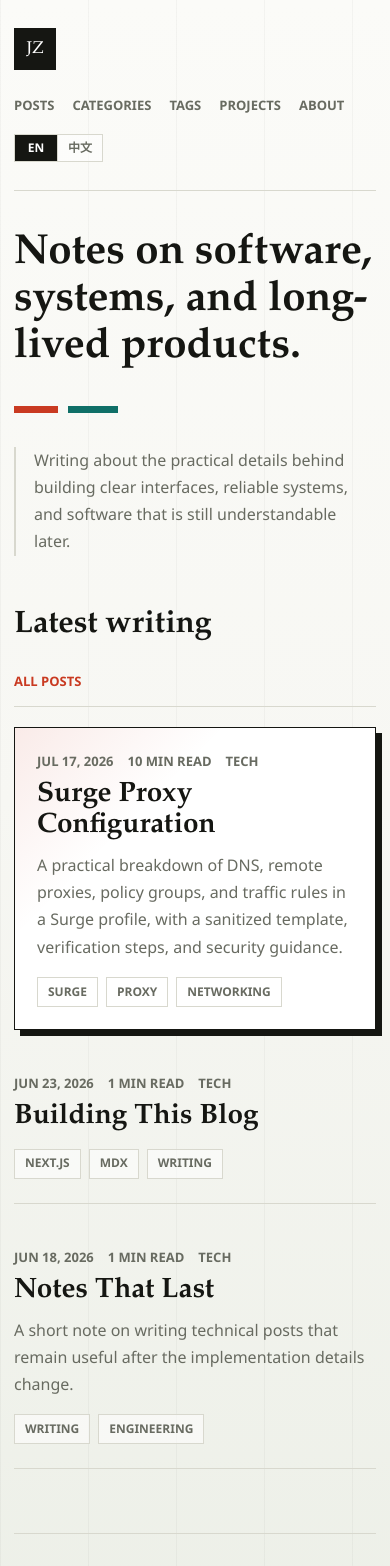
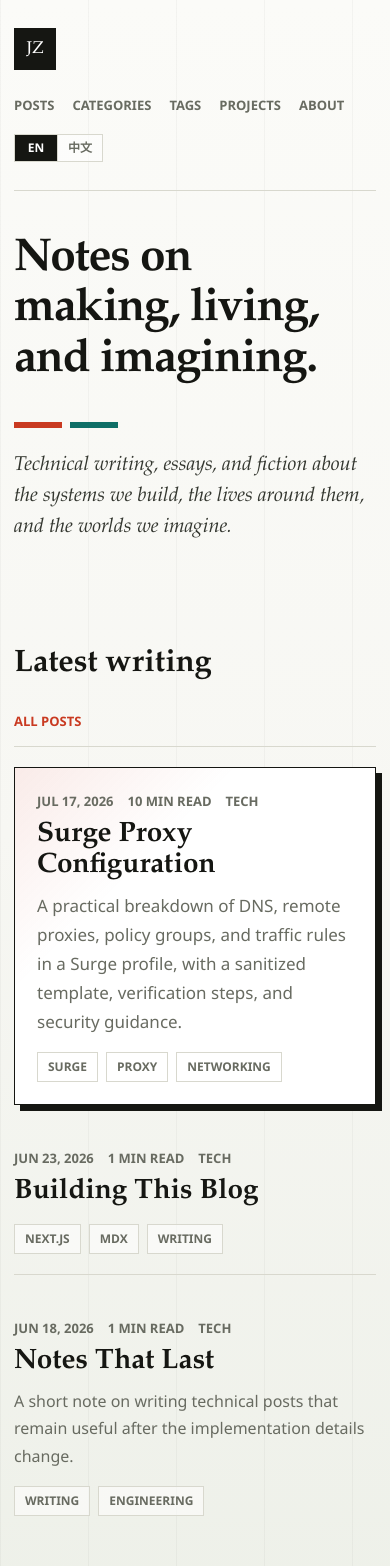
Before and after one commit to zhajunyu/blog, a Next.js app: page /en in a window 390 px wide. Shown: the top 1566 px of the page. Built offline with nearby package versions, Linux system fonts and the light colour scheme; no server answers.

Commit message:
feat: redesign homepage masthead

```diff
--- a/src/app/[locale]/page.tsx
+++ b/src/app/[locale]/page.tsx
@@ -46,23 +46,26 @@ export default async function HomePage({ params }: HomePageProps) {
   const latestPosts = posts.slice(0, 3);
 
   return (
-    <div className="home-grid">
+    <div className="home-layout">
       <section className="hero-panel" aria-labelledby="home-title">
         <h1 id="home-title" className="page-title">
           {dictionary.home.title}
         </h1>
-        <div className="hero-rule" aria-hidden="true" />
-        <p className="hero-note">{dictionary.home.note}</p>
+        <div className="hero-masthead-rule" aria-hidden="true">
+          <span className="hero-masthead-accent" />
+          <span className="hero-masthead-secondary" />
+        </div>
+        <p className="hero-deck">{dictionary.home.note}</p>
       </section>
 
-      <section aria-labelledby="latest-writing">
+      <section className="latest-writing" aria-labelledby="latest-writing">
         <div className="section-heading">
           <h2 id="latest-writing">{dictionary.home.latest}</h2>
           <Link href={localizedPath(rawLocale, "/posts")}>
             {dictionary.home.allPosts}
           </Link>
         </div>
-        <div className="post-list">
+        <div className="home-post-list">
           {latestPosts.map((post, index) => (
             <PostCard
               key={post.slug}
--- a/src/app/globals.css
+++ b/src/app/globals.css
@@ -228,32 +228,87 @@ a:hover {
   font-size: 19px;
 }
 
-.home-grid {
+.home-layout {
   display: grid;
-  grid-template-columns: minmax(0, 0.9fr) minmax(320px, 1.1fr);
-  gap: 72px;
-  align-items: start;
+  gap: 60px;
 }
 
 .hero-panel {
-  position: sticky;
-  top: 28px;
+  position: static;
+  top: auto;
+  display: block;
+  grid-template-columns: none;
+  gap: normal;
+  align-items: normal;
+  padding: 12px 0 68px;
+  border-bottom: 0;
 }
 
-.hero-rule {
-  width: 104px;
-  height: 7px;
-  margin: 34px 0;
-  background:
-    linear-gradient(90deg, var(--color-accent) 0 42%, transparent 42% 52%, var(--color-secondary) 52% 100%);
+.hero-panel .page-title {
+  max-width: 1080px;
+  font-size: clamp(64px, 6.6vw, 86px);
+  line-height: 1.08;
+  letter-spacing: -0.025em;
+  text-wrap: balance;
 }
 
-.hero-note {
-  max-width: 420px;
+:lang(zh) .hero-panel .page-title {
+  max-width: 980px;
+  font-size: clamp(60px, 5.8vw, 76px);
+  line-height: 1.12;
+  letter-spacing: -0.04em;
+}
+
+.hero-masthead-rule {
+  display: grid;
+  width: max-content;
+  grid-template-columns: 88px 88px;
+  gap: 12px;
+  align-items: center;
+  margin: 54px 0 28px;
+}
+
+.hero-masthead-accent,
+.hero-masthead-secondary {
+  height: 7px;
+}
+
+.hero-masthead-accent {
+  background: var(--color-accent);
+}
+
+.hero-masthead-secondary {
+  background: var(--color-secondary);
+}
+
+.hero-deck {
+  display: block;
+  width: min(100%, 760px);
+  max-width: none;
+  grid-template-columns: none;
+  gap: normal;
   margin: 0;
-  padding-left: 18px;
-  border-left: 2px solid var(--color-rule);
-  color: var(--color-muted);
+  padding: 0;
+  border: 0;
+  color: var(--color-body-copy);
+  font-family: var(--font-display);
+  font-size: 23px;
+  font-style: italic;
+  line-height: 1.5;
+  white-space: normal;
+  word-break: normal;
+  overflow-wrap: normal;
+  text-wrap: pretty;
+}
+
+:lang(zh) .hero-deck {
+  font-size: 21px;
+  font-style: normal;
+  line-height: 1.75;
+}
+
+.latest-writing {
+  min-width: 0;
 }
 
 .section-heading {
@@ -285,6 +340,36 @@ a:hover {
 .post-list {
   display: grid;
   gap: 18px;
+}
+
+.post-list > .post-card:last-child {
+  border-bottom: 0;
+}
+
+.home-post-list {
+  display: grid;
+  grid-template-columns: repeat(2, minmax(0, 1fr));
+  gap: 22px 36px;
+}
+
+.home-post-list .post-card-featured {
+  grid-column: 1 / -1;
+  padding: 34px 38px;
+}
+
+.home-post-list .post-card-featured h2 {
+  max-width: 900px;
+  font-size: 46px;
+}
+
+.home-post-list .post-card-featured p {
+  max-width: 820px;
+  font-size: 17px;
+}
+
+.home-post-list .post-card:not(.post-card-featured) {
+  padding: 24px 0 20px;
+  border-bottom: 0;
 }
 
 .post-card {
@@ -763,19 +848,65 @@ a:hover {
     padding: 40px 0 64px;
   }
 
-  .home-grid,
+  .home-layout,
   .split-page {
     grid-template-columns: 1fr;
-    gap: 44px;
+    gap: 48px;
   }
 
   .hero-panel {
-    position: static;
+    padding: 4px 0 48px;
   }
 
   .page-title {
     font-size: 42px;
     line-height: 1.12;
+  }
+
+  .hero-panel .page-title,
+  :lang(zh) .hero-panel .page-title {
+    font-size: 46px;
+    line-height: 1.1;
+  }
+
+  .hero-masthead-rule {
+    grid-template-columns: 48px 48px;
+    gap: 8px;
+    margin: 36px 0 22px;
+  }
+
+  .hero-masthead-accent,
+  .hero-masthead-secondary {
+    height: 6px;
+  }
+
+  .hero-deck,
+  :lang(zh) .hero-deck {
+    width: 100%;
+    max-width: none;
+    grid-template-columns: none;
+    gap: normal;
+    margin-left: 0;
+    font-size: 20px;
+    line-height: 1.55;
+  }
+
+  .home-post-list {
+    grid-template-columns: 1fr;
+    gap: 18px;
+  }
+
+  .home-post-list .post-card-featured {
+    grid-column: auto;
+    padding: 22px;
+  }
+
+  .home-post-list .post-card-featured h2 {
+    font-size: 28px;
+  }
+
+  .home-post-list .post-card:not(.post-card-featured):not(:last-child) {
+    border-bottom: 1px solid var(--color-rule);
   }
 
   .page-intro,
--- a/src/lib/dictionaries.ts
+++ b/src/lib/dictionaries.ts
@@ -99,9 +99,9 @@ export interface Dictionary {
 export const dictionaries: Record<Locale, Dictionary> = {
   en: {
     site: {
-      title: "Junyu Zha - Notes on software and systems",
+      title: "Junyu Zha - Notes on making, living, and imagining",
       description:
-        "A personal blog about software engineering, product craft, and durable systems.",
+        "Technical writing, essays, and fiction about the systems we build, the lives around them, and the worlds we imagine.",
     },
     nav: {
       homeAria: "Home",
@@ -119,16 +119,16 @@ export const dictionaries: Record<Locale, Dictionary> = {
     },
     home: {
       metadataTitle: "Junyu's Blog",
-      title: "Notes on software, systems, and long-lived products.",
-      note: "Writing about the practical details behind building clear interfaces, reliable systems, and software that is still understandable later.",
+      title: "Notes on making, living, and imagining.",
+      note: "Technical writing, essays, and fiction about the systems we build, the lives around them, and the worlds we imagine.",
       latest: "Latest writing",
       allPosts: "All posts",
     },
     posts: {
       metadataTitle: "Posts",
-      metadataDescription: "All published notes and essays.",
+      metadataDescription: "All published technical writing, essays, and fiction.",
       title: "Posts",
-      intro: "Essays, implementation notes, and decisions worth keeping searchable.",
+      intro: "Technical writing, essays, and fiction kept together in one archive.",
     },
     tags: {
       metadataTitle: "Tags",
@@ -206,14 +206,14 @@ export const dictionaries: Record<Locale, Dictionary> = {
     },
     categoryDescriptions: {
       tech: "Engineering notes on building clear interfaces, dependable systems, and software that remains understandable over time.",
-      essays: "Reflective writing on software, ideas, and the work of making things.",
+      essays: "Reflective writing on places, memory, ideas, and everyday life.",
       fictions: "Long-form fiction and stories.",
     },
   },
   zh: {
     site: {
-      title: "Junyu Zha - 关于软件与系统的笔记",
-      description: "关于软件工程、产品打磨和可持续系统的个人博客。",
+      title: "Junyu Zha - 关于构建、生活与想象的笔记",
+      description: "关于技术、生活与虚构的文章：记录我们构建的系统、身处的生活，以及想象出的世界。",
     },
     nav: {
       homeAria: "首页",
@@ -231,16 +231,16 @@ export const dictionaries: Record<Locale, Dictionary> = {
     },
     home: {
       metadataTitle: "Junyu 的博客",
-      title: "关于软件、系统和长期产品的笔记。",
-      note: "记录构建清晰界面、可靠系统，以及多年后仍然容易理解的软件时遇到的实际细节。",
+      title: "关于构建、生活与想象的笔记。",
+      note: "以技术文章、随笔和小说，记录我们构建的系统、身处的生活，以及想象出的世界。",
       latest: "最新文章",
       allPosts: "全部文章",
     },
     posts: {
       metadataTitle: "文章",
-      metadataDescription: "所有已发布的笔记和文章。",
+      metadataDescription: "所有已发布的技术文章、随笔和小说。",
       title: "文章",
-      intro: "值得保留下来的文章、实现笔记和工程决策。",
+      intro: "技术文章、随笔和小说，都收在这个归档里。",
     },
     tags: {
       metadataTitle: "标签",
@@ -318,7 +318,7 @@ export const dictionaries: Record<Locale, Dictionary> = {
     },
     categoryDescriptions: {
       tech: "关于构建清晰界面、可靠系统，以及长期保持可理解的软件的工程笔记。",
-      essays: "关于软件、思想，以及创造事物过程的思考性写作。",
+      essays: "关于地方、记忆、想法与日常生活的思考性写作。",
       fictions: "长篇小说与故事。",
     },
   },
```
Also changed, not shown: 2 other files (tests, documents, lock files or other folders).
